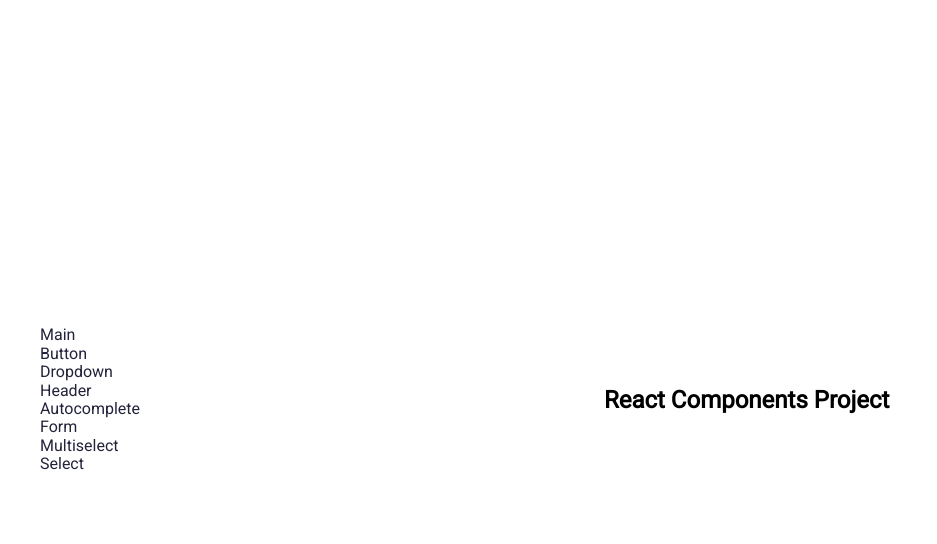
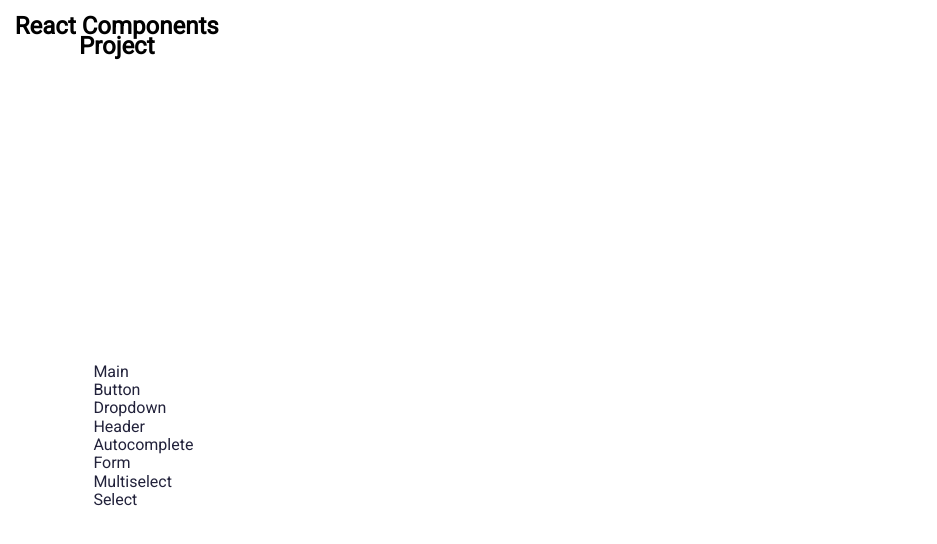
Before and after one commit to maximobelets/react-headers, a React (Vite) app: page / in a window 1280 px wide. Shown: the top 544 px of the page, without its empty margins (0-937 px from the left). Built offline with nearby package versions, Linux system fonts and the light colour scheme.

Commit message:
Actualize current project

```diff
--- a/src/App.module.css
+++ b/src/App.module.css
@@ -13,6 +13,11 @@
 	height: 100vh;
 }
 
+.nav {
+	display: flex;
+	flex-direction: column;
+}
+
 .title {
 	font-size: 24px;
 	line-height: 20px;
--- a/src/App.tsx
+++ b/src/App.tsx
@@ -20,13 +20,13 @@ const App = () => {
 	return (
 		<Router>
 			<div className={s.root}>
-				<Nav links={navConfig} />
+				<div className={s.nav}>
+					<h1 className={s.title}>
+						React Components Project
+					</h1>
+					<Nav links={navConfig} />
+				</div>
 				<section className={s.content}>
-					<div>
-						<h1 className={s.title}>
-							React Components Project
-						</h1>
-					</div>
 					<Routes>
 						<Route path='/button' element={<Button />} />
 						<Route path='/dropdown' element={<Dropdown list={testArray} />} />
--- a/src/components/Nav/Nav.module.css
+++ b/src/components/Nav/Nav.module.css
@@ -14,11 +14,13 @@
 
 	@media (max-width: 1024px) {
 		display: none;
+		margin: auto 0;
 	}
 }
 
 .linksListMobile {
 	display: block;
+	margin: auto 0;
 }
 
 .link {
@@ -42,7 +44,7 @@
 
 .mobileNav {
 	@media (max-width: 1024px) {
-		background-color: red;
+		background-color: #fff;
 		position: fixed;
 		min-width: 100%;
 		height: 100%;
```
